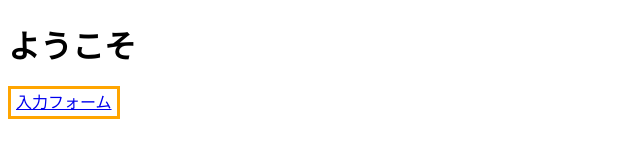
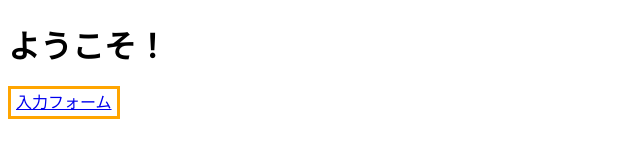
Before and after one commit to Nittadai/conflict-test, a plain HTML site: page index.html in a window 1280 px wide. Shown: the full height of the page, 0-640 px from the left. Drawn offline with Linux system fonts and the light colour scheme.

Commit message:
かだい

```diff
--- a/index.html
+++ b/index.html
@@ -12,7 +12,7 @@
     <title>Document</title>
 </head>
 <body>
-    <h1>ようこそ</h1>
+    <h1>ようこそ！</h1>
     <a href="form.html" style="border: solid orange 3px;">入力フォーム</a>
 
 </body>
```
Also changed, not shown: form.html (+1 -1 lines).
